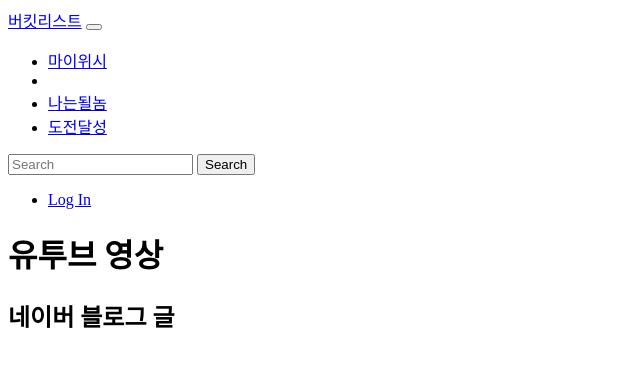
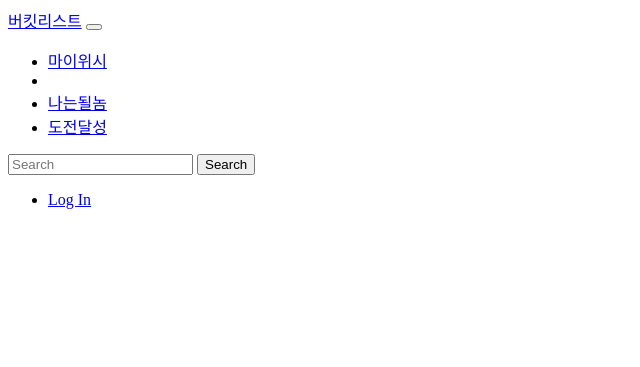
Before and after one commit to HyunahKim1111/my_wish_at_home, a Django app: page /content/ in a window 1280 px wide. Shown: the top 367 px of the page, without its empty margins (0-640 px from the left). Run offline with Django 4.2, Linux system fonts and the light colour scheme.

Commit message:
임시저장2

```diff
--- a/wish_content/templates/wish_content/content.html
+++ b/wish_content/templates/wish_content/content.html
@@ -40,8 +40,5 @@
     </div>
   </nav>
   <!-- nav var end -->
-
-    <h1>유투브 영상</h1>
-    <h2>네이버 블로그 글</h2>
 </body>
 </html>
```
